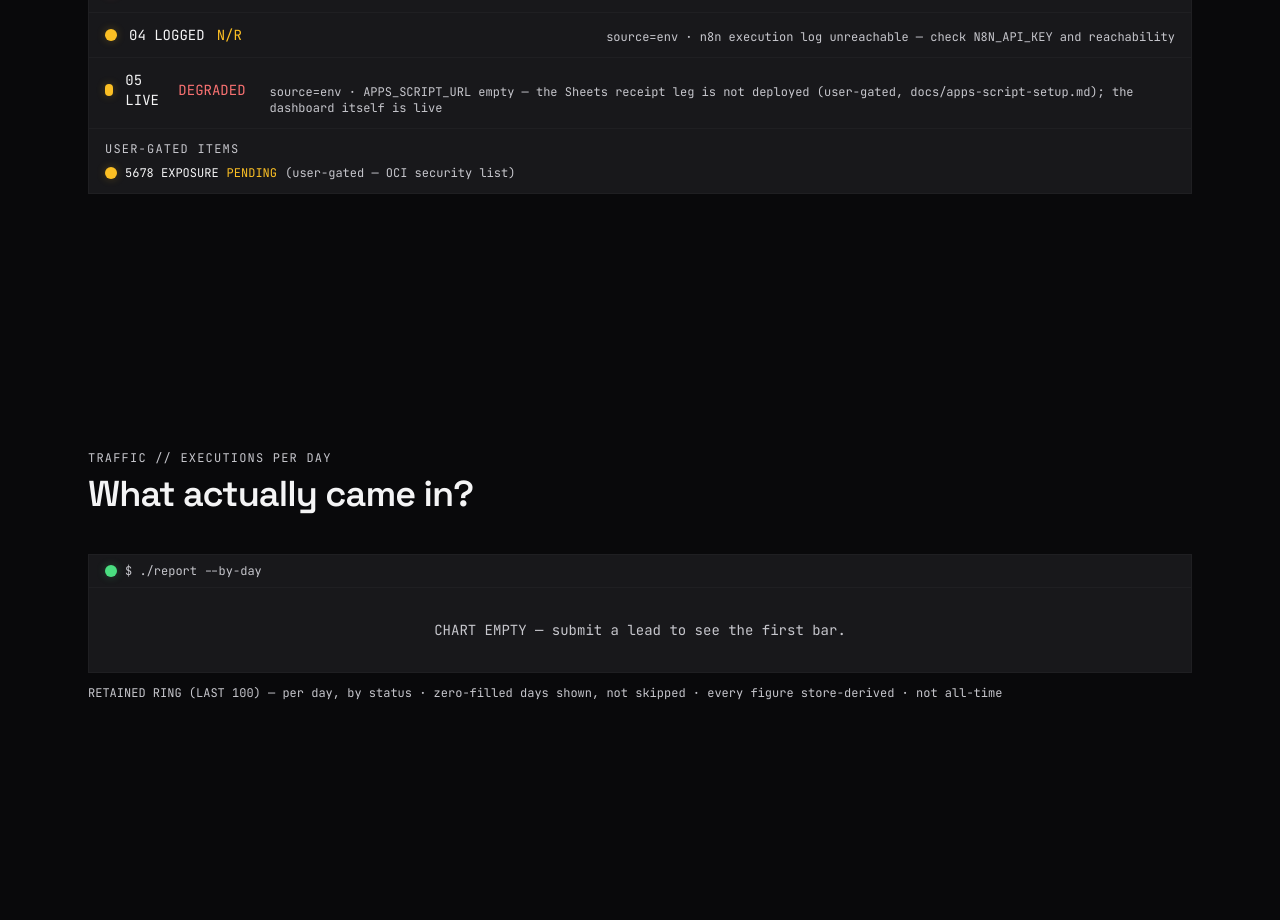
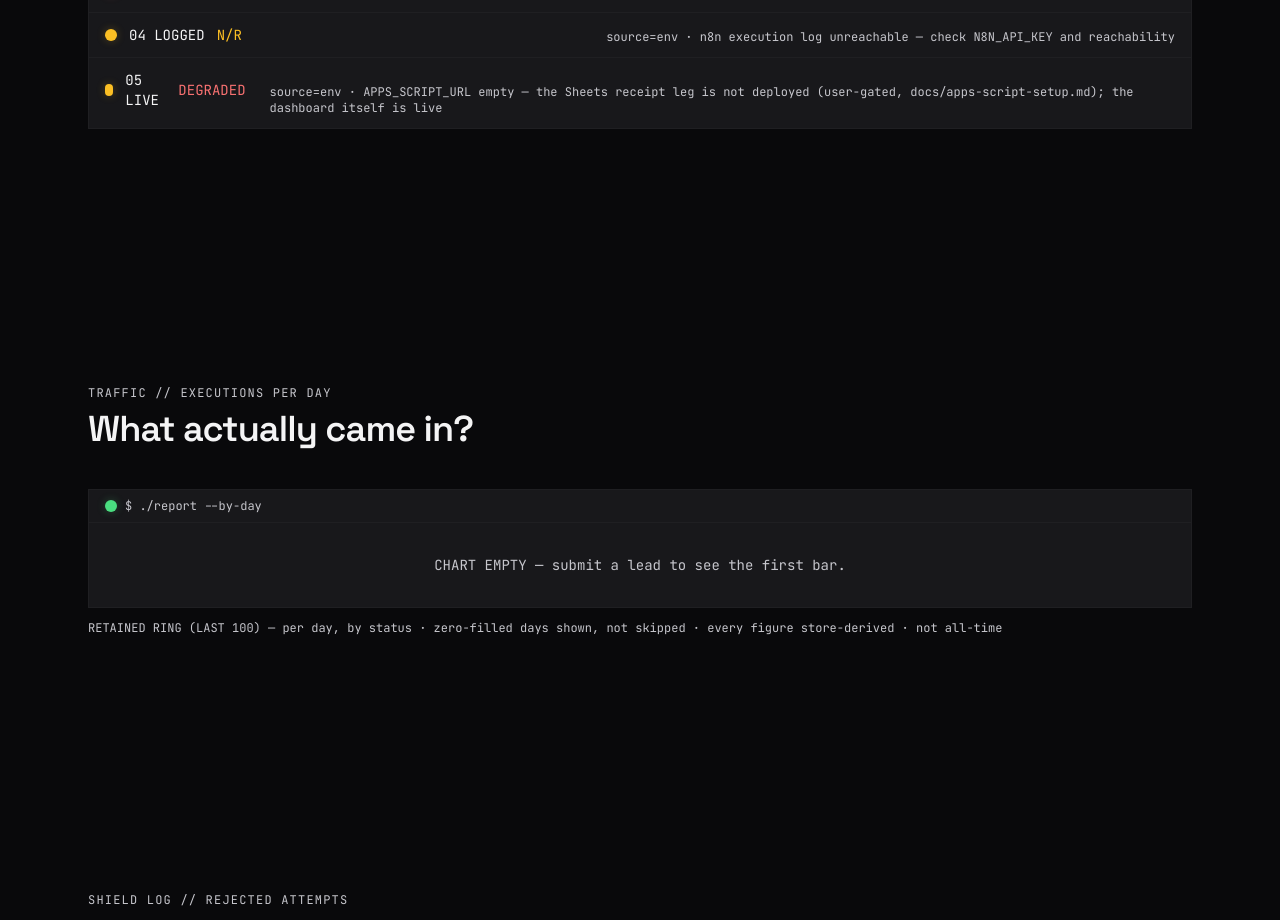
Before and after one commit to vstaln/eterna-leadcare, a Next.js app: page /ops in a window 1280 px wide. Shown: the part 981-1901 px from the top of the page. Built offline with nearby package versions, Linux system fonts and the light colour scheme; no server answers.

Commit message:
chore: drop resolved 5678 user-gated row from ops report card

```diff
--- a/app/ops/page.tsx
+++ b/app/ops/page.tsx
@@ -25,12 +25,6 @@ const stateColor: Record<string, string> = {
   PENDING: "text-warn",
   DEGRADED: "text-err",
 };
-
-type UserGatedItem = { label: string; note: string };
-
-const userGatedItems: UserGatedItem[] = [
-  { label: "5678 EXPOSURE", note: "(user-gated — OCI security list)" },
-];
 
 type LedgerItem = {
   title: string;
@@ -176,24 +170,9 @@ export default async function OpsPage() {
                 </span>
               </li>
             ))}
-          </ul>
-          <div className="border-t border-border bg-surface px-4 py-3">
-            <p className="mb-2 font-mono text-xs uppercase tracking-widest text-muted">
-              User-gated items
-            </p>
-            <ul className="space-y-1.5 font-mono text-xs tabular-nums">
-              {userGatedItems.map((item) => (
-                <li key={item.label} className="flex flex-wrap items-center gap-2">
-                  <span className="led-warn" aria-hidden="true" />
-                  <span className="text-text">{item.label}</span>
-                  <span className="text-warn">PENDING</span>
-                  <span className="text-muted">{item.note}</span>
-                </li>
-              ))}
-            </ul>
-          </div>
-        </div>
-      </section>
+    </ul>
+  </div>
+</section>
 
       <section id="chart" className="mx-auto max-w-6xl px-6 py-24 md:py-32">
         <SectionHeading eyebrow="TRAFFIC // executions per day" title="What actually came in?" />
```
